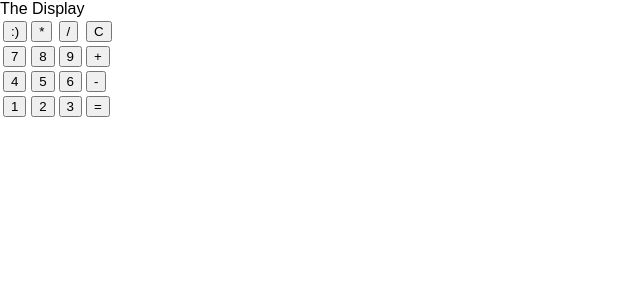
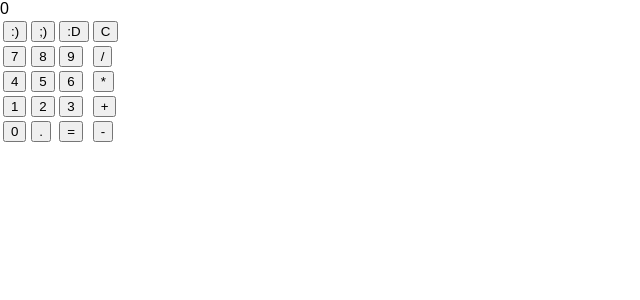
Before and after one commit to StaphSynth/react-calc, a React (Create React App) app: page / in a window 1280 px wide. Shown: the top 300 px of the page, without its empty margins (0-640 px from the left). Built offline with nearby package versions, Linux system fonts and the light colour scheme.

Commit message:
Add basic arithmetic solving functionality

```diff
--- a/src/App.js
+++ b/src/App.js
@@ -13,29 +13,102 @@ class App extends Component {
 }
 
 class Calculator extends Component {
+  constructor() {
+    super();
+
+    this.state = {
+      operand1: 0,
+      operand2: 0,
+      operator: null,
+      decimal: false,
+      output: 0
+    }
+
+    this.updateDisplay = this.updateDisplay.bind(this);
+  }
+
+  handleKeyPress(key) {
+    if(key.type === 'number')
+      this.acceptInput(key.value);
+    else if(key.type === 'operator')
+      this.setState({ operator: key.value }, this.updateDisplay);
+    else if(key.type === 'decimal')
+      this.setState({ decimal: true });
+    else
+      this.resolve();
+  }
+
+  updateDisplay() {
+    if(this.state.operand1 && !this.state.operand2)
+      this.setState({ output: this.state.operand1 });
+    else if(this.state.operand1 && this.state.operand2)
+      this.setState({ output: this.state.operand2 });
+    else if(!this.state.operand1 && !this.state.operand2)
+      this.setState({ output: 0 });
+  }
+
+  acceptInput(value) {
+    if(this.state.operator)
+      this.setState({ operand2: (this.state.operand2 * 10) + value }, this.updateDisplay);
+    else
+      this.setState({ operand1: (this.state.operand1 * 10) + value }, this.updateDisplay);
+  }
+
+  resolve() {
+    const operator = {
+      '+': (val1, val2) => { return val1 + val2 },
+      '-': (val1, val2) => { return val1 - val2 },
+      '*': (val1, val2) => { return val1 * val2 },
+      '/': (val1, val2) => { return val1 / val2 }
+    };
+
+    var product = operator[this.state.operator](this.state.operand1, this.state.operand2);
+
+    this.setState(
+      {
+        operand1: product,
+        operand2: 0,
+        operator: null,
+        decimal: false
+      },
+      this.updateDisplay
+    );
+  }
+
   render() {
     return (
       <div className="calc">
-        <Display />
-        <Keypad />
+        <div className="display">{ this.state.output }</div>
+        <Keypad parentCallback = { (key) => this.handleKeyPress(key) } />
       </div>
     );
   }
 }
 
-class Display extends Component {
-  render() {
-    return <div>The Display</div>;
+class Keypad extends Component {
+  onKeyPress(key) {
+    var keypadResponse = {};
+    keypadResponse.value = key;
+
+    if(!isNaN(key))
+      keypadResponse.type = 'number';
+    else if(key === '.')
+      keypadResponse.type = 'decimal';
+    else if(key === '=')
+      keypadResponse.type = 'resolve';
+    else
+      keypadResponse.type = 'operator';
+
+    this.props.parentCallback(keypadResponse);
   }
-}
 
-class Keypad extends Component {
   render() {
     const keypad = [
-      [':)','*','/','C'],
-      [7,8,9,'+'],
-      [4,5,6,'-'],
-      [1,2,3,'=']
+      [':)',';)',':D','C'],
+      [7,8,9,'/'],
+      [4,5,6,'*'],
+      [1,2,3,'+'],
+      [0,'.','=', '-']
     ];
     var keys = [];
 
@@ -43,17 +116,30 @@ class Keypad extends Component {
       var row = [];
 
       for(let j = 0; j < keypad[i].length; j++) {
-        row.push(<td><Key value={ keypad[i][j] }></Key></td>);
+        row.push(
+          <td key = { j }>
+            <Key
+              parentCallback = { (key) => this.onKeyPress(key) }
+              value = { keypad[i][j] }
+              key = { j }>
+            </Key>
+          </td>
+        );
       }
-      keys.push(<tr>{ row }</tr>);
+      keys.push(<tr key = { i }>{ row }</tr>);
     }
-    return <table>{ keys }</table>;
+    return <table><tbody>{ keys }</tbody></table>;
   }
 }
 
 class Key extends Component {
   render() {
-    return <button value={ this.props.value }>{ this.props.value }</button>;
+    return (
+      <button
+        value = { this.props.value }
+        onClick = { () => this.props.parentCallback(this.props.value) }>
+      { this.props.value }</button>
+    );
   }
 }
 
```
